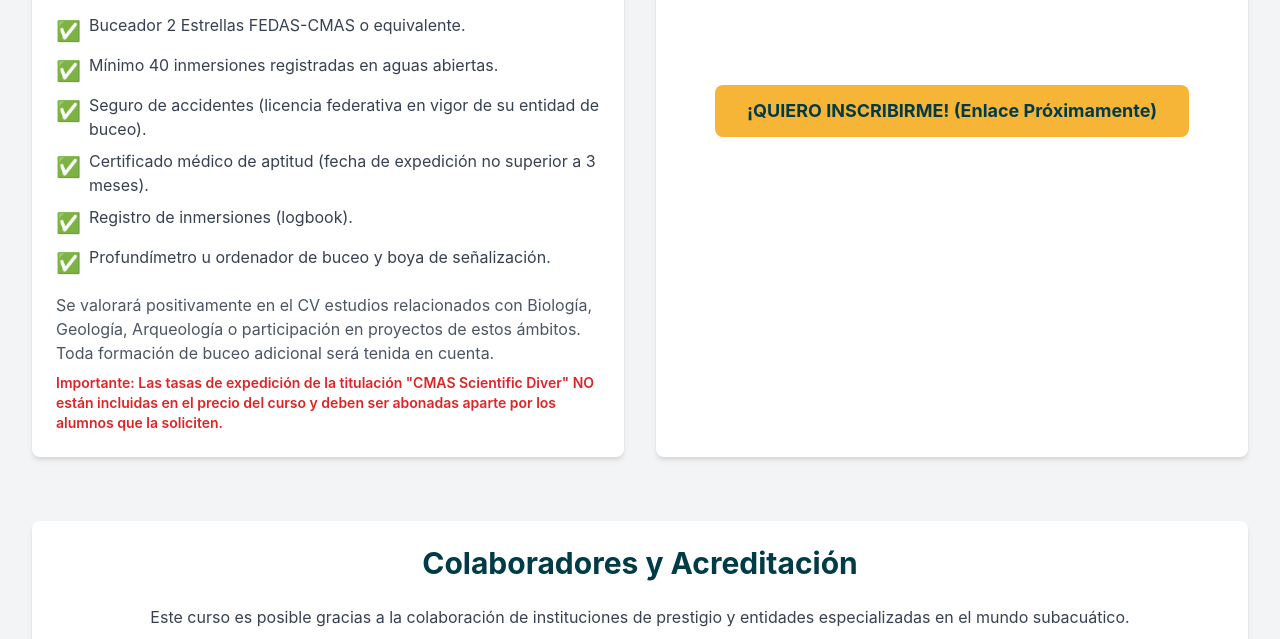
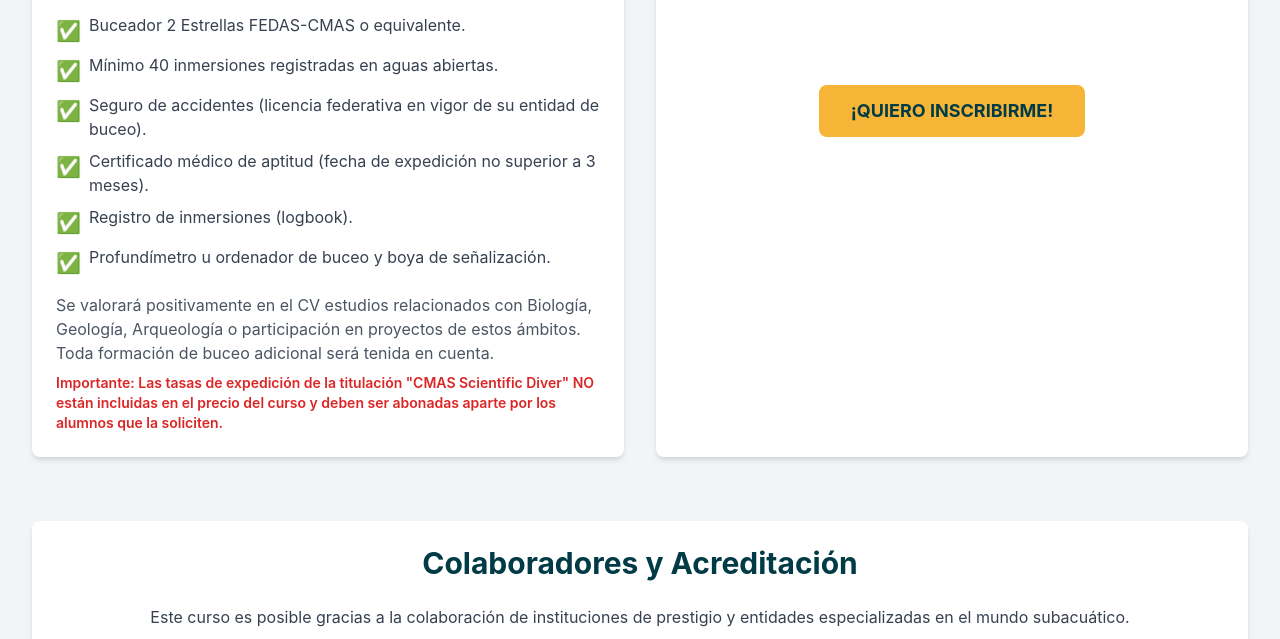
Before and after one commit to barbosa92/cmas_csd, a plain HTML site: page cmas_csd.html in a window 1280 px wide. Shown: the part 4663-5302 px from the top of the page. Drawn offline with nearby package versions, Linux system fonts and the light colour scheme.

Commit message:
feat: call to action button edited

```diff
--- a/cmas_csd.html
+++ b/cmas_csd.html
@@ -515,7 +515,7 @@
                 <div class="text-center">
                     <a href="mailto:alejandroldanperez@gmail.com"
                         class="inline-block bg-golden-sand text-deep-ocean font-bold py-3 px-8 rounded-lg hover:bg-yellow-400 transition duration-300 text-lg">¡QUIERO
-                        INSCRIBIRME! (Enlace Próximamente)</a>
+                        INSCRIBIRME!</a>
                 </div>
                 <p class="text-xs text-center mt-4 opacity-80">El precio del curso cubre la docencia, materiales de
                     prácticas especificados, y según el estudio de viabilidad económica, también incluye un paquete de
```
